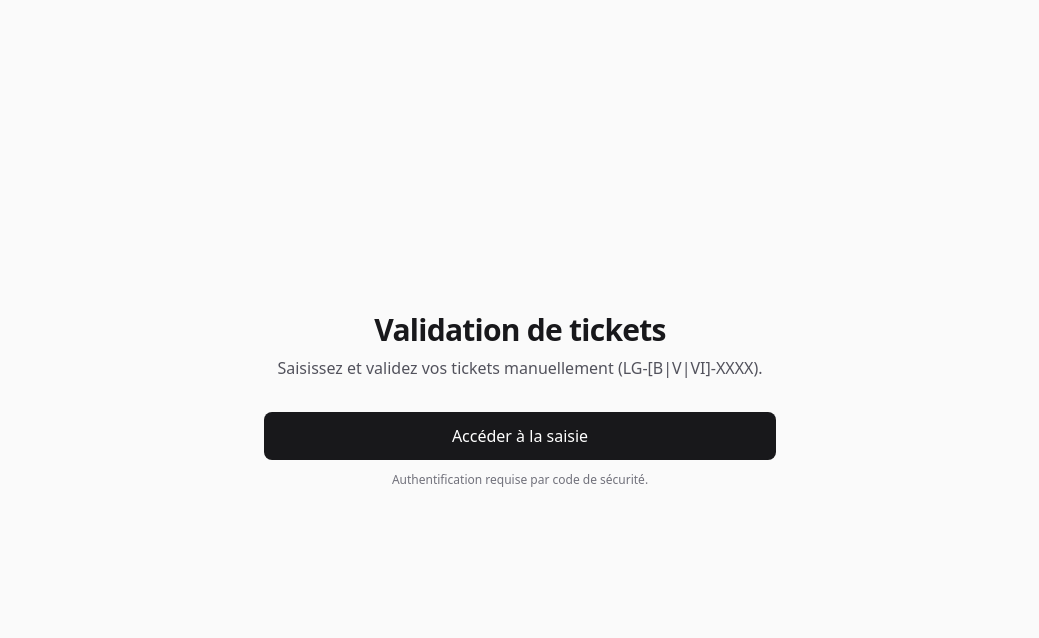
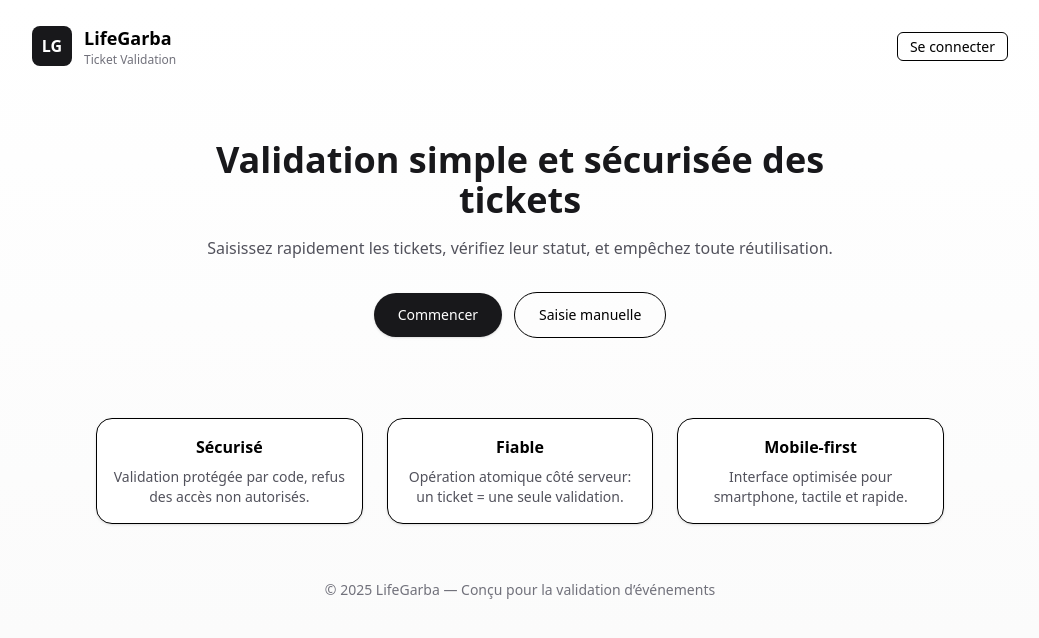
Before and after one commit to angeulrichboni/lifegarba_qrcode, a Next.js app: page / in a window 1280 px wide. Shown: the top 638 px of the page, without its empty margins (120-1159 px from the left). Built offline with nearby package versions, Linux system fonts and the light colour scheme.

Commit message:
Updated: web browser title

```diff
--- a/app/layout.tsx
+++ b/app/layout.tsx
@@ -13,8 +13,12 @@ const geistMono = Geist_Mono({
 });
 
 export const metadata: Metadata = {
-  title: "Create Next App",
-  description: "Generated by create next app",
+  title: "LifeGarba — Ticket Validation",
+  description: "Application de validation de tickets (LG) — saisie et vérification sécurisée",
+  icons:
+    {
+      icon: "/favicon.ico",
+    } as any,
 };
 
 export default function RootLayout({
--- a/app/login/page.tsx
+++ b/app/login/page.tsx
@@ -50,13 +50,22 @@ export default function LoginPage() {
             className="w-full rounded-lg border px-3 py-2 focus:outline-none focus:ring-2 focus:ring-zinc-400"
           />
           {error && <p className="text-sm text-rose-600">{error}</p>}
+          <div className="flex items-center gap-3">
+            <button
+              type="button"
+              onClick={() => router.push("/")}
+              className="flex-1 rounded-lg border px-4 py-2 hover:bg-zinc-50"
+            >
+              Accueil
+            </button>
             <button
               type="submit"
               disabled={loading}
-            className="w-full rounded-lg bg-zinc-900 px-4 py-2 text-white hover:bg-zinc-800 disabled:opacity-50"
+              className="flex-1 rounded-lg bg-zinc-900 px-4 py-2 text-white hover:bg-zinc-800 disabled:opacity-50"
             >
               {loading ? "Vérification…" : "Se connecter"}
             </button>
+          </div>
         </form>
       </div>
     </main>
--- a/app/manual/page.tsx
+++ b/app/manual/page.tsx
@@ -63,6 +63,14 @@ export default function ManualPage() {
       <div className="mx-auto w-full max-w-md">
         <header className="flex items-center justify-between py-2">
           <h1 className="text-lg font-medium">Validation manuelle de ticket</h1>
+          <div className="flex items-center gap-2">
+            <button
+              type="button"
+              onClick={() => router.push("/")}
+              className="rounded-lg border px-3 py-2 text-sm hover:bg-zinc-50"
+            >
+              Accueil
+            </button>
             <button
               onClick={() => {
                 sessionStorage.removeItem("qrv:sec");
@@ -72,6 +80,7 @@ export default function ManualPage() {
             >
               Déconnexion
             </button>
+          </div>
         </header>
 
         <form onSubmit={submit} className="mt-4 grid gap-4 rounded-2xl border bg-white p-4 shadow-sm">
--- a/app/page.tsx
+++ b/app/page.tsx
@@ -1,20 +1,61 @@
 export default function Home() {
   return (
-    <main className="min-h-screen flex flex-col items-center justify-center p-6 bg-zinc-50">
-      <div className="w-full max-w-lg text-center">
-        <h1 className="text-3xl font-semibold tracking-tight text-zinc-900">Validation de tickets</h1>
-        <p className="mt-2 text-zinc-600">Saisissez et validez vos tickets manuellement (LG-[B|V|VI]-XXXX).</p>
+    <main className="min-h-screen bg-gradient-to-b from-white to-zinc-50">
+      <header className="mx-auto max-w-5xl p-6">
+        <div className="flex items-center justify-between">
+          <div className="flex items-center gap-3">
+            <div className="h-10 w-10 rounded-lg bg-zinc-900 grid place-items-center text-white font-bold">LG</div>
+            <div>
+              <h1 className="text-lg font-semibold">LifeGarba</h1>
+              <p className="text-xs text-zinc-500">Ticket Validation</p>
+            </div>
+          </div>
+          <nav>
+            <a href="/login" className="rounded-md border px-3 py-1 text-sm hover:bg-zinc-50">Se connecter</a>
+          </nav>
+        </div>
+      </header>
 
-        <div className="mt-8 grid gap-3">
+      <section className="mx-auto max-w-3xl px-6 py-12 text-center">
+        <h2 className="text-4xl font-extrabold text-zinc-900">Validation simple et sécurisée des tickets</h2>
+        <p className="mt-4 text-zinc-600">Saisissez rapidement les tickets, vérifiez leur statut, et empêchez toute réutilisation.</p>
+
+        <div className="mt-8 flex flex-col items-center gap-3 sm:flex-row sm:justify-center">
           <a
             href="/login"
-            className="rounded-lg bg-zinc-900 text-white px-4 py-3 text-center hover:bg-zinc-800 focus:outline-none focus:ring-2 focus:ring-zinc-400"
+            className="rounded-full bg-zinc-900 px-6 py-3 text-white text-sm shadow hover:bg-zinc-800"
           >
-            Accéder à la saisie
+            Commencer
           </a>
-          <p className="text-xs text-zinc-500">Authentification requise par code de sécurité.</p>
+          <a
+            href="/manual"
+            className="rounded-full border px-6 py-3 text-sm hover:bg-zinc-50"
+          >
+            Saisie manuelle
+          </a>
         </div>
-      </div>
+      </section>
+
+      <section className="mx-auto max-w-4xl px-6 py-8">
+        <div className="grid gap-6 sm:grid-cols-3">
+          <div className="rounded-2xl border bg-white p-4 text-center shadow-sm">
+            <h3 className="font-semibold">Sécurisé</h3>
+            <p className="mt-2 text-sm text-zinc-600">Validation protégée par code, refus des accès non autorisés.</p>
+          </div>
+          <div className="rounded-2xl border bg-white p-4 text-center shadow-sm">
+            <h3 className="font-semibold">Fiable</h3>
+            <p className="mt-2 text-sm text-zinc-600">Opération atomique côté serveur: un ticket = une seule validation.</p>
+          </div>
+          <div className="rounded-2xl border bg-white p-4 text-center shadow-sm">
+            <h3 className="font-semibold">Mobile-first</h3>
+            <p className="mt-2 text-sm text-zinc-600">Interface optimisée pour smartphone, tactile et rapide.</p>
+          </div>
+        </div>
+      </section>
+
+      <footer className="mx-auto max-w-5xl p-6 text-center text-sm text-zinc-500">
+        © {new Date().getFullYear()} LifeGarba — Conçu pour la validation d’événements
+      </footer>
     </main>
   );
 }
--- a/components/StatusCard.tsx
+++ b/components/StatusCard.tsx
@@ -77,7 +77,7 @@ export function StatusCard(props: {
             Dernier scan: {new Date(last_scanned_at).toLocaleString()}
           </p>
         ) : null}
-        {onBack ? (
+        {/* {onBack ? (
           <div className="mt-6">
             <button
               onClick={onBack}
@@ -86,7 +86,7 @@ export function StatusCard(props: {
               Scanner un autre code
             </button>
           </div>
-        ) : null}
+        ) : null} */}
       </motion.div>
     </div>
   );
--- a/package.json
+++ b/package.json
@@ -1,6 +1,6 @@
 {
   "name": "validecodeqr",
-  "version": "0.1.0",
+  "version": "2.5.1",
   "private": true,
   "scripts": {
     "dev": "next dev",
```
Lines whose indentation alone changed are shown as unchanged.
